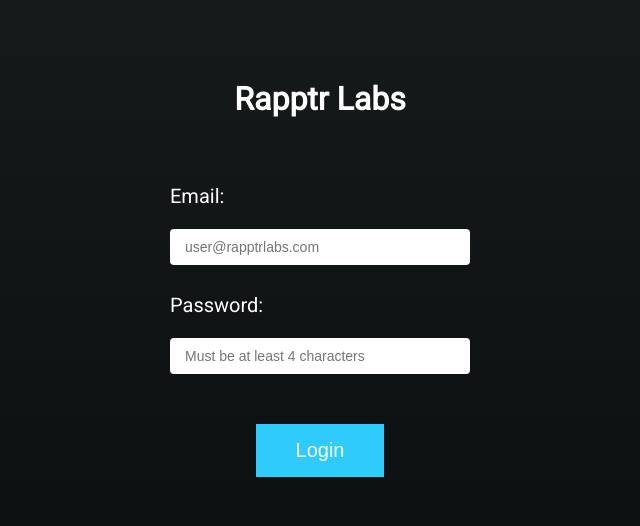
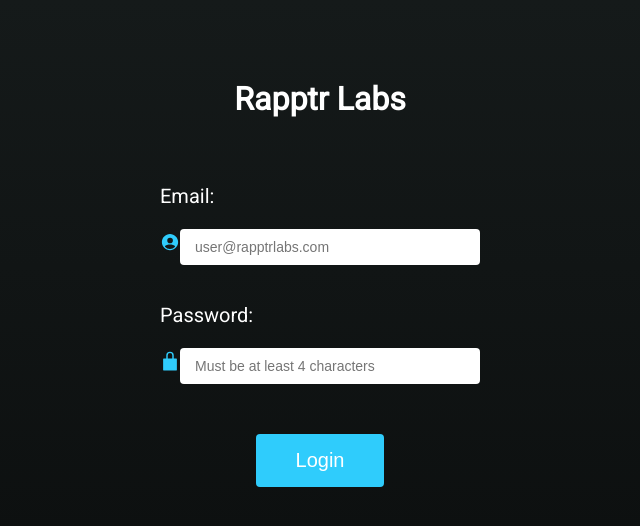
Before and after one commit to bryanryu1/rapptrTest, a React (Create React App) app: page / in a window 1280 px wide. Shown: the top 526 px of the page, without its empty margins (320-960 px from the left). Built offline with nearby package versions, Linux system fonts and the light colour scheme.

Commit message:
add icons to input field

```diff
--- a/package.json
+++ b/package.json
@@ -9,6 +9,7 @@
     "react": "^17.0.1",
     "react-dom": "^17.0.1",
     "react-hook-form": "^6.15.4",
+    "react-icons": "^4.2.0",
     "react-scripts": "4.0.3",
     "web-vitals": "^1.1.0"
   },
--- a/public/style.css
+++ b/public/style.css
@@ -13,66 +13,17 @@
 }
 
 .LoginPage {
-  text-align: center;
   color: white;
-
 }
 
 .Title {
   text-align: center;
 }
 
-.App-logo {
-  height: 40vmin;
-  pointer-events: none;
-}
-
-@media (prefers-reduced-motion: no-preference) {
-  .App-logo {
-    animation: App-logo-spin infinite 20s linear;
-  }
-}
-
-.App-header {
-  background-color: #282c34;
-  min-height: 100vh;
-  display: flex;
-  flex-direction: column;
-  align-items: center;
-  justify-content: center;
-  font-size: calc(10px + 2vmin);
-  color: white;
-}
-
-.App-link {
-  color: #61dafb;
-}
-@keyframes App-logo-spin {
-  from {
-    transform: rotate(0deg);
-  }
-  to {
-    transform: rotate(360deg);
-  }
-}
-
 .FormContainer{
   display: flex;
   justify-content: center;
-  align-items: center;
   margin-top: 3%;
-}
-
-input {
-  display: block;
-  box-sizing: border-box;
-  width: 100%;
-  border-radius: 4px;
-  border: 1px solid white;
-  padding: 10px 15px;
-  margin-bottom: 10px;
-  font-size: 14px;
-  min-width: 300px;
 }
 
 label {
@@ -86,14 +37,36 @@
   font-weight: 200;
 }
 
+.InputWrapper{
+  flex-direction: row;
+  flex: 1;
+
+}
+
+input {
+  flex: 1;
+  box-sizing: border-box;
+  border-radius: 4px;
+  padding: 10px 15px;
+  margin-bottom: 10px;
+  font-size: 14px;
+  min-width: 300px;
+  padding-bottom: 10px;
+}
+
+.buttonWrapper{
+  text-align: center;
+}
+
 button{
-  background:rgb(47, 203, 252);
+  background:#2fccfc;
   color: white;
   border: none;
   margin-top: 40px;
   padding: 15px 40px 15px 40px;
   font-size: 20px;
   font-weight: 100;
+  border-radius: 4px;
 }
 
 .ErrorMessage{
--- a/src/login.js
+++ b/src/login.js
@@ -1,5 +1,6 @@
 import React from "react";
 import { useForm } from "react-hook-form";
+import { IoPersonCircleSharp, IoLockClosedSharp } from "react-icons/io5";
 
 function Login() {
   const { register, handleSubmit, watch, errors } = useForm({
@@ -17,7 +18,10 @@
       <div className="FormContainer">
         <form className="Form" onSubmit={handleSubmit(onSubmit)}>
           <label>Email:</label>
+          <div className="InputWrapper">
+            <IoPersonCircleSharp color={"#2fccfc"} size={20} />
             <input
+              className="Input"
               name="email"
               placeholder="user@rapptrlabs.com"
               style={{ border: errors.email ? "2px solid red" : "none" }}
@@ -30,11 +34,15 @@
                 },
               })}
             />
+          </div>
           {errors.email && (
             <p className="ErrorMessage">Please enter a valid email</p>
           )}
           <label>Password:</label>
+          <div className="InputWrapper">
+            <IoLockClosedSharp color={"#2fccfc"} size={20} />
             <input
+              className="Input"
               name="password"
               style={{ border: errors.password ? "2px solid red" : "none" }}
               placeholder="Must be at least 4 characters"
@@ -48,7 +56,9 @@
               })}
               type="password"
             />
+          </div>
           {errors.password && <p className="ErrorMessage">Invalid Password</p>}
+          <div className="buttonWrapper">
             <button
               style={{
                 opacity: errors.email || errors.password ? "50%" : "100%",
@@ -57,6 +67,7 @@
             >
               Login
             </button>
+          </div>
         </form>
       </div>
     </div>
```
Also changed, not shown: src/reportWebVitals.js (deleted, +0 -13 lines), 1 other file (tests, documents, lock files or other folders). Lines whose indentation alone changed are shown as unchanged.
